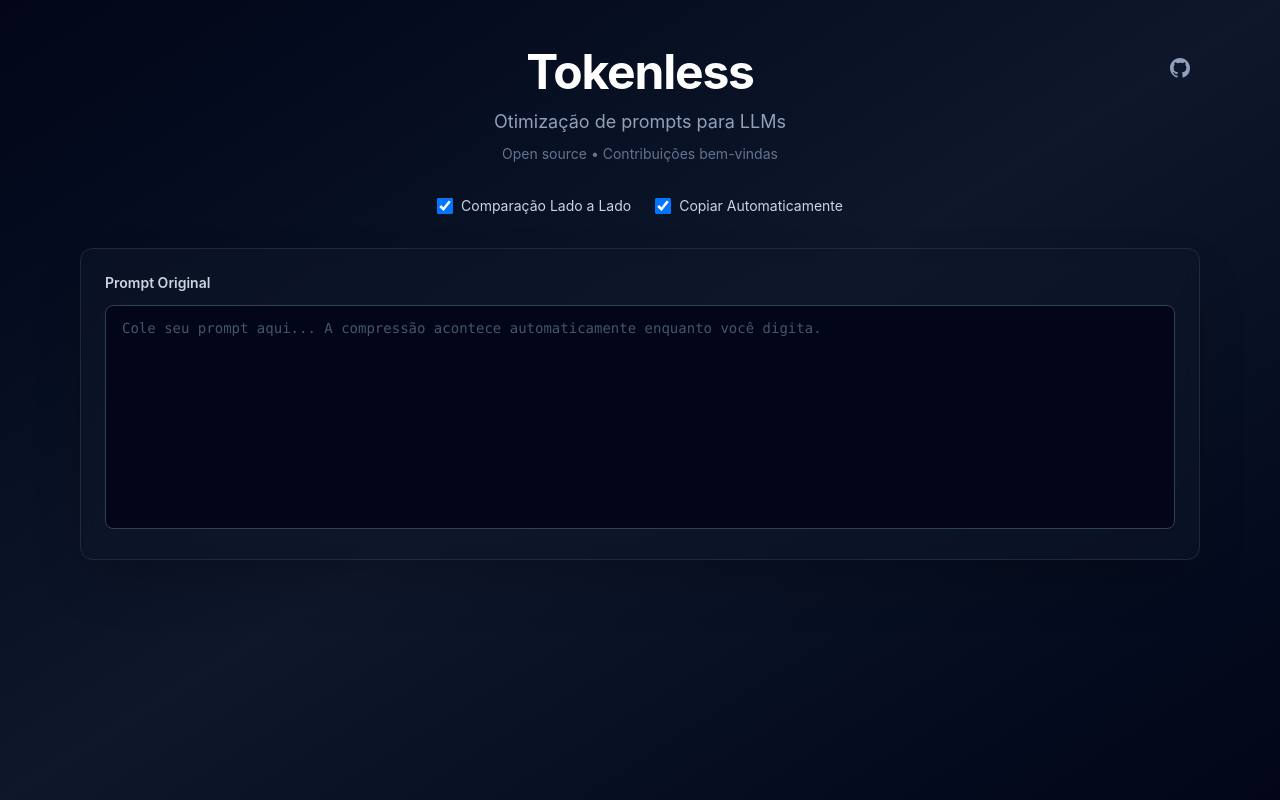
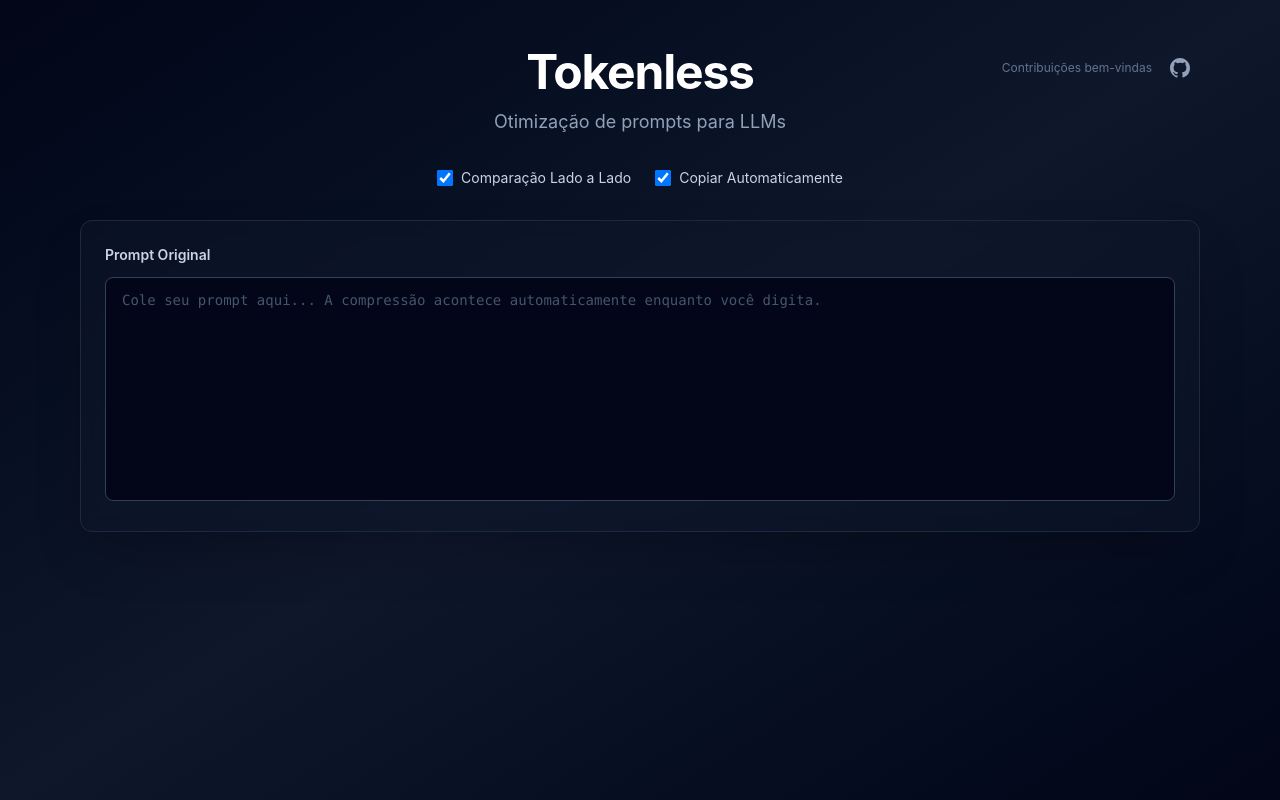
Before and after one commit to Muriel-Gasparini/tokenless, a React (Vite) app: page / in a window 1280 px wide. Built offline with nearby package versions, Linux system fonts and the light colour scheme.

Commit message:
refactor(ui): move contribution message next to github button

```diff
--- a/src/components/Header.tsx
+++ b/src/components/Header.tsx
@@ -1,22 +1,24 @@
 export const Header = () => {
   return (
     <header className="mb-8 text-center animate-fade-in relative">
+      <div className="absolute right-0 top-0 flex items-center gap-2">
+        <span className="text-xs text-slate-500">Contribuições bem-vindas</span>
         <a
           href="https://github.com/Muriel-Gasparini/tokenless"
           target="_blank"
           rel="noopener noreferrer"
-        className="absolute right-0 top-0 p-2 text-slate-400 hover:text-white transition-colors"
+          className="p-2 text-slate-400 hover:text-white transition-colors"
           aria-label="GitHub Repository"
         >
           <svg className="w-6 h-6" fill="currentColor" viewBox="0 0 24 24">
             <path fillRule="evenodd" d="M12 2C6.477 2 2 6.484 2 12.017c0 4.425 2.865 8.18 6.839 9.504.5.092.682-.217.682-.483 0-.237-.008-.868-.013-1.703-2.782.605-3.369-1.343-3.369-1.343-.454-1.158-1.11-1.466-1.11-1.466-.908-.62.069-.608.069-.608 1.003.07 1.531 1.032 1.531 1.032.892 1.53 2.341 1.088 2.91.832.092-.647.35-1.088.636-1.338-2.22-.253-4.555-1.113-4.555-4.951 0-1.093.39-1.988 1.029-2.688-.103-.253-.446-1.272.098-2.65 0 0 .84-.27 2.75 1.026A9.564 9.564 0 0112 6.844c.85.004 1.705.115 2.504.337 1.909-1.296 2.747-1.027 2.747-1.027.546 1.379.202 2.398.1 2.651.64.7 1.028 1.595 1.028 2.688 0 3.848-2.339 4.695-4.566 4.943.359.309.678.92.678 1.855 0 1.338-.012 2.419-.012 2.747 0 .268.18.58.688.482A10.019 10.019 0 0022 12.017C22 6.484 17.522 2 12 2z" clipRule="evenodd" />
           </svg>
         </a>
+      </div>
       <h1 className="text-5xl font-bold text-white mb-3 tracking-tight">
         Tokenless
       </h1>
       <p className="text-slate-400 text-lg">Otimização de prompts para LLMs</p>
-      <p className="text-slate-500 text-sm mt-2">Open source • Contribuições bem-vindas</p>
     </header>
   );
 };
```
Lines whose indentation alone changed are shown as unchanged.
